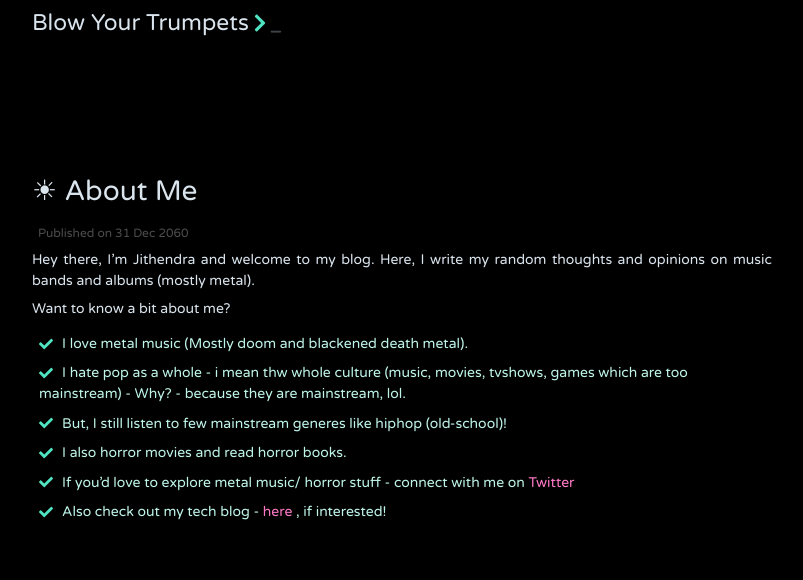
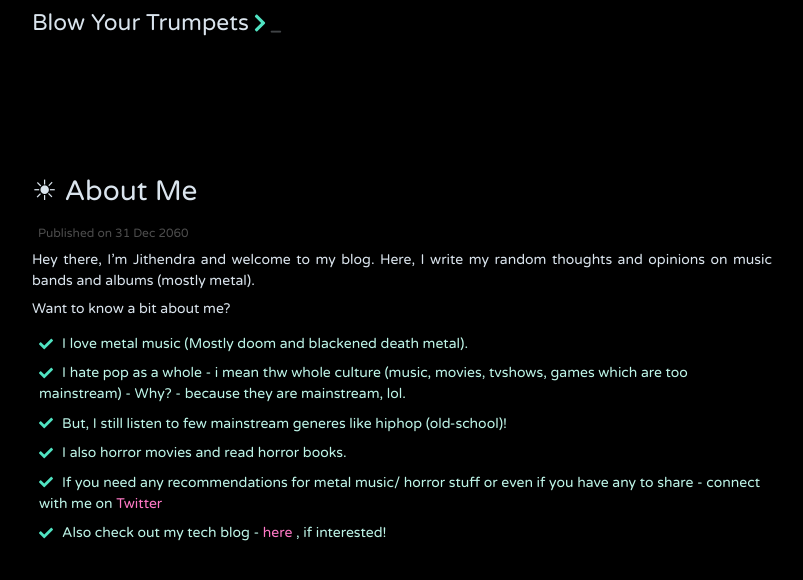
Before and after one commit to jithendrabsy/thoughts, a Jekyll site: the page built from _posts/2060-12-31-jbsy.md, in a window 1280 px wide. Shown: the top 580 px of the page, without its empty margins (238-1041 px from the left). Built offline with Jekyll 4.4.1, drawn with Linux system fonts in a browser that asks for light colours; nearby versions of some CDN libraries.

Commit message:
Update 2060-12-31-jbsy.md

```diff
--- a/_posts/2060-12-31-jbsy.md
+++ b/_posts/2060-12-31-jbsy.md
@@ -12,5 +12,5 @@ Want to know a bit about me?
 - I hate pop as a whole - i mean thw whole culture (music, movies, tvshows, games which are too mainstream) - Why? - because they are mainstream, lol.
 - But, I still listen to few mainstream generes like hiphop (old-school)!
 - I also horror movies and read horror books.
-- If you'd love to explore metal music/ horror stuff - connect with me on [Twitter](https://twitter.com/jithendrabsy)
+- If you need any recommendations for metal music/ horror stuff or even if you have any to share - connect with me on [Twitter](https://twitter.com/jithendrabsy)
 - Also check out my tech blog - [here](https://jithendrabsy.github.io/blog/) , if interested!
```
